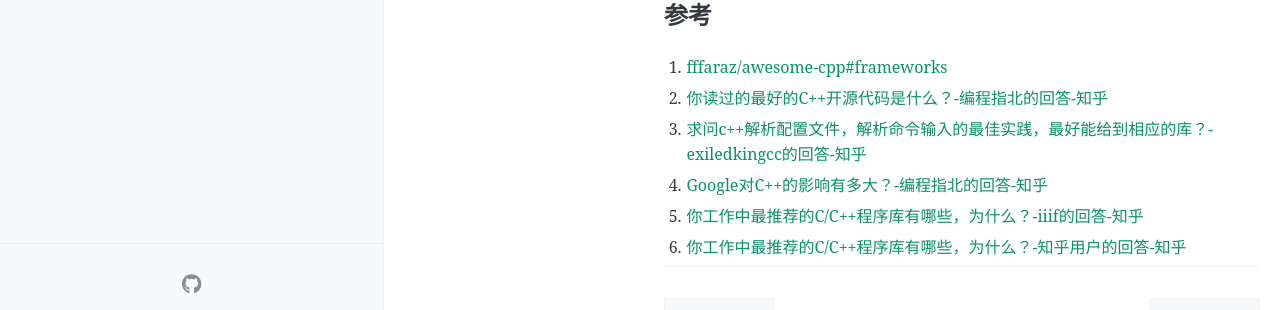
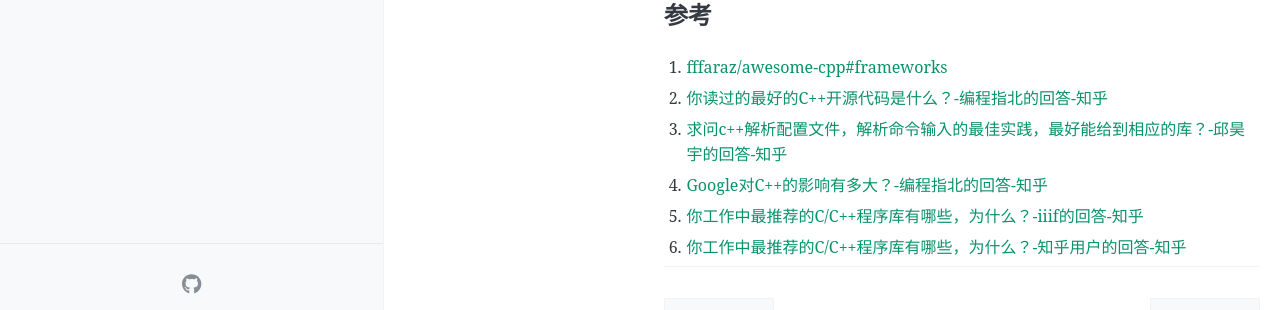
Before and after one commit to zxl19/zxl19.github.io, a Jekyll site: the page built from _posts/2021-06-01-cpp-library.md, in a window 1280 px wide and 1344 px high. Shown: the part 961-1271 px from the top of the window. Built offline with Jekyll 4.4.1, drawn with Linux system fonts in a browser that asks for light colours; comment, search, counter and statistics services are not loaded.

Commit message:
Update 2021-06-01-cpp-library.md

```diff
--- a/_posts/2021-06-01-cpp-library.md
+++ b/_posts/2021-06-01-cpp-library.md
@@ -43,7 +43,7 @@ pinned: false
 
 1. [fffaraz/awesome-cpp#frameworks](https://github.com/fffaraz/awesome-cpp#frameworks)
 2. [你读过的最好的C++开源代码是什么？-编程指北的回答-知乎](https://www.zhihu.com/question/21376384/answer/1925233838)
-3. [求问c++解析配置文件，解析命令输入的最佳实践，最好能给到相应的库？-exiledkingcc的回答-知乎](https://www.zhihu.com/question/433864615/answer/1636056172)
+3. [求问c++解析配置文件，解析命令输入的最佳实践，最好能给到相应的库？-邱昊宇的回答-知乎](https://www.zhihu.com/question/433864615/answer/1616753838)
 4. [Google对C++的影响有多大？-编程指北的回答-知乎](https://www.zhihu.com/question/40165082/answer/1925222483)
 5. [你工作中最推荐的C/C++程序库有哪些，为什么？-iiif的回答-知乎](https://www.zhihu.com/question/51134387/answer/571858930)
 6. [你工作中最推荐的C/C++程序库有哪些，为什么？-知乎用户的回答-知乎](https://www.zhihu.com/question/51134387/answer/386066052)
```
